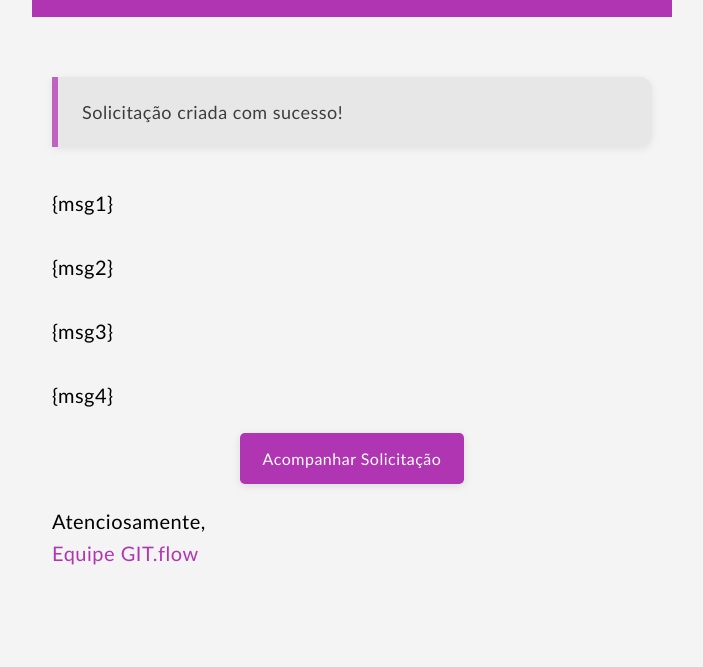
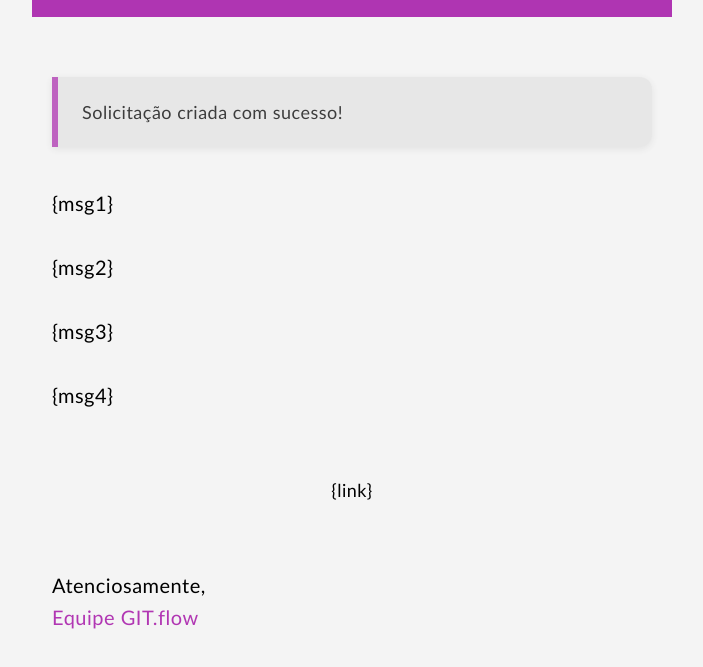
Before and after one commit to Richarlyson-Ayala/Logica-Disparo-SMTP, a plain HTML site: page index.html in a window 1280 px wide. Shown: the part 105-772 px from the top of the page, without its empty margins (288-991 px from the left). Drawn offline with Linux system fonts and the light colour scheme.

Commit message:
Reajuste no botão

```diff
--- a/index.html
+++ b/index.html
@@ -66,13 +66,14 @@
 
      #button-container {
         text-align: center;
-        margin: 1rem 0;
+        margin: 3rem 0;
         width: 100%;
     }
 
+    /*  Estilização que ta vindo do python
     .color-button {
         background-color: #9d00a0c7;
-        color: white;
+        color: #f3f3f3;
         border: none;
         padding: 1rem 1.4rem;
         border-radius: 0.3rem;
@@ -82,8 +83,8 @@
         margin: 0 auto;
         transition: 0.4s ease;
         text-decoration: none;
-
-    }
+        width: 50%;
+    } */
 
     .color-button:hover {
         background-color: #8c00a0c7;
@@ -114,7 +115,7 @@
         </p>
     </div>
     <div id="button-container">
-        <a href="" class="color-button">Acompanhar Solicitação</a>
+        {link}
     </div>
     <div id="finally">
         <p>Atenciosamente,</p>
```
